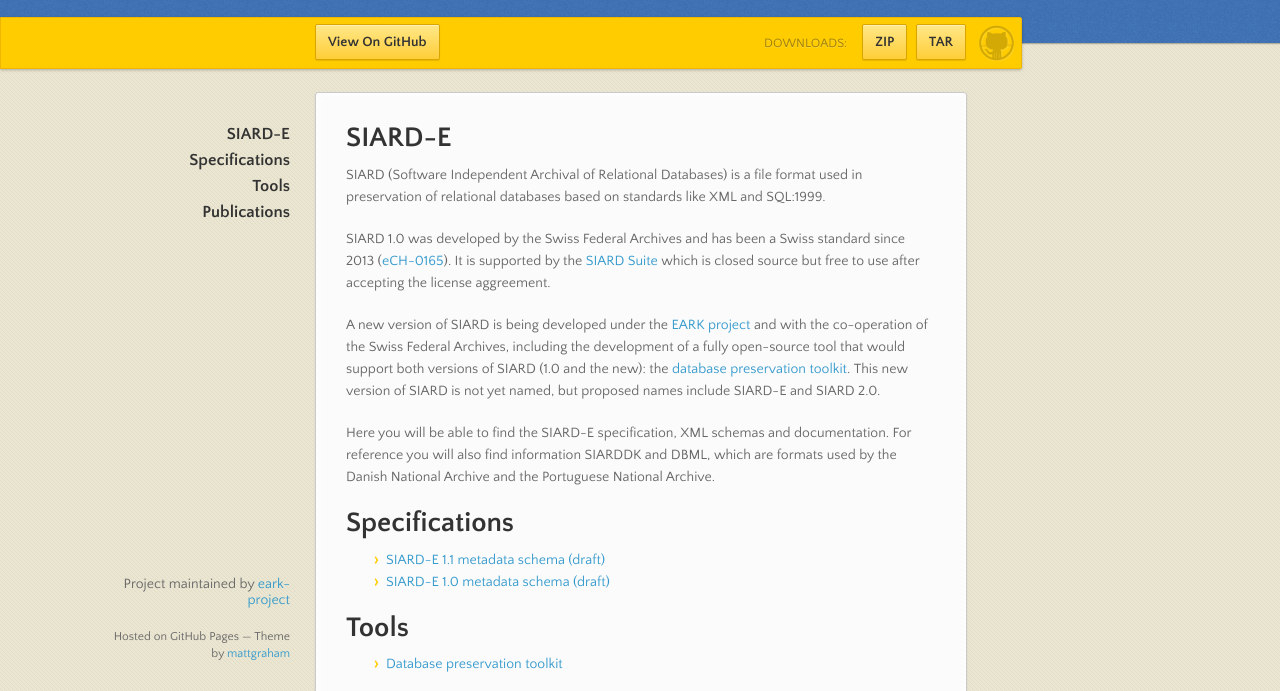
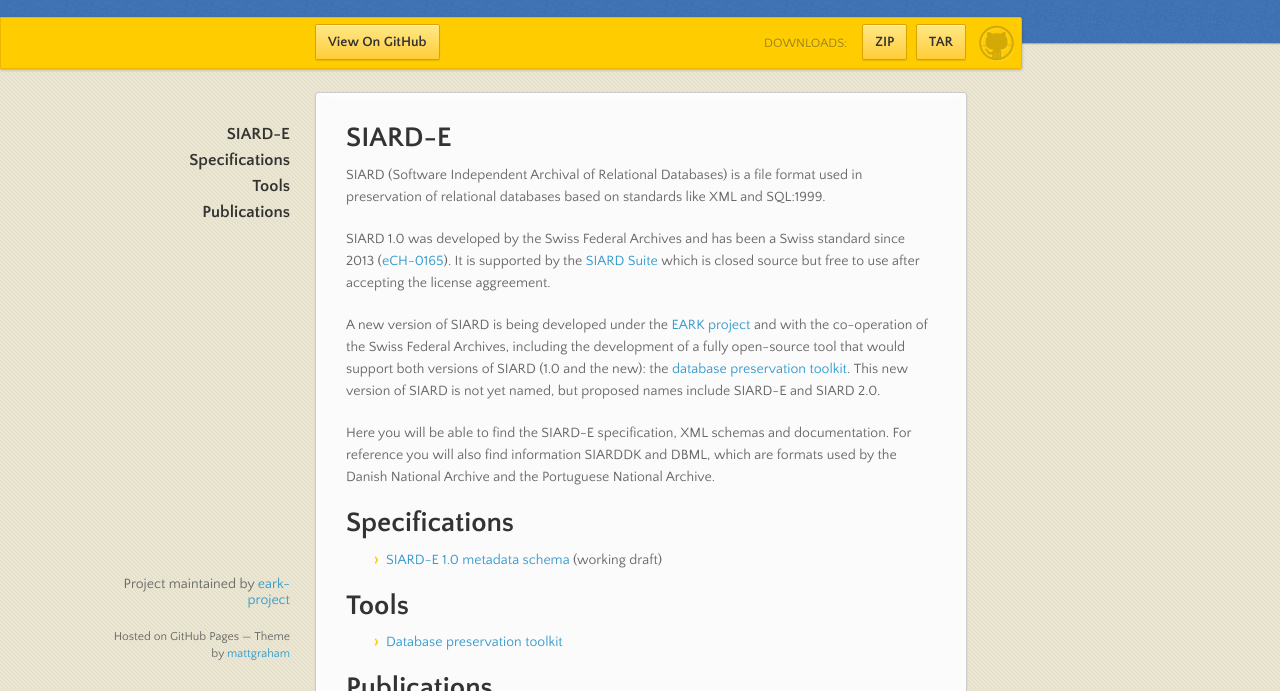
Before and after one commit to underdos/siard-2-format, a plain HTML site: page index.html in a window 1280 px wide. Shown: the part 98-789 px from the top of the page. Drawn offline with nearby package versions, Linux system fonts and the light colour scheme.

```diff
--- a/index.html
+++ b/index.html
@@ -54,8 +54,8 @@
 <a id="specifications" class="anchor" href="#specifications" aria-hidden="true"><span class="octicon octicon-link"></span></a>Specifications</h1>
 
 <ul>
-<li><a href="https://raw.githubusercontent.com/eark-project/siard-e-format/master/metadata-SIARD-E-1.1.xsd">SIARD-E 1.1 metadata schema (draft)</a></li>
-<li><a href="https://raw.githubusercontent.com/eark-project/siard-e-format/master/metadata-SIARD-E-1.0.xsd">SIARD-E 1.0 metadata schema (draft)</a></li>
+<li>
+<a href="https://raw.githubusercontent.com/eark-project/siard-e-format/master/metadata-SIARD-E-1.0.xsd">SIARD-E 1.0 metadata schema</a> (working draft)</li>
 </ul>
 
 <h1>
```
Also changed, not shown: params.json (+1 -1 lines).
